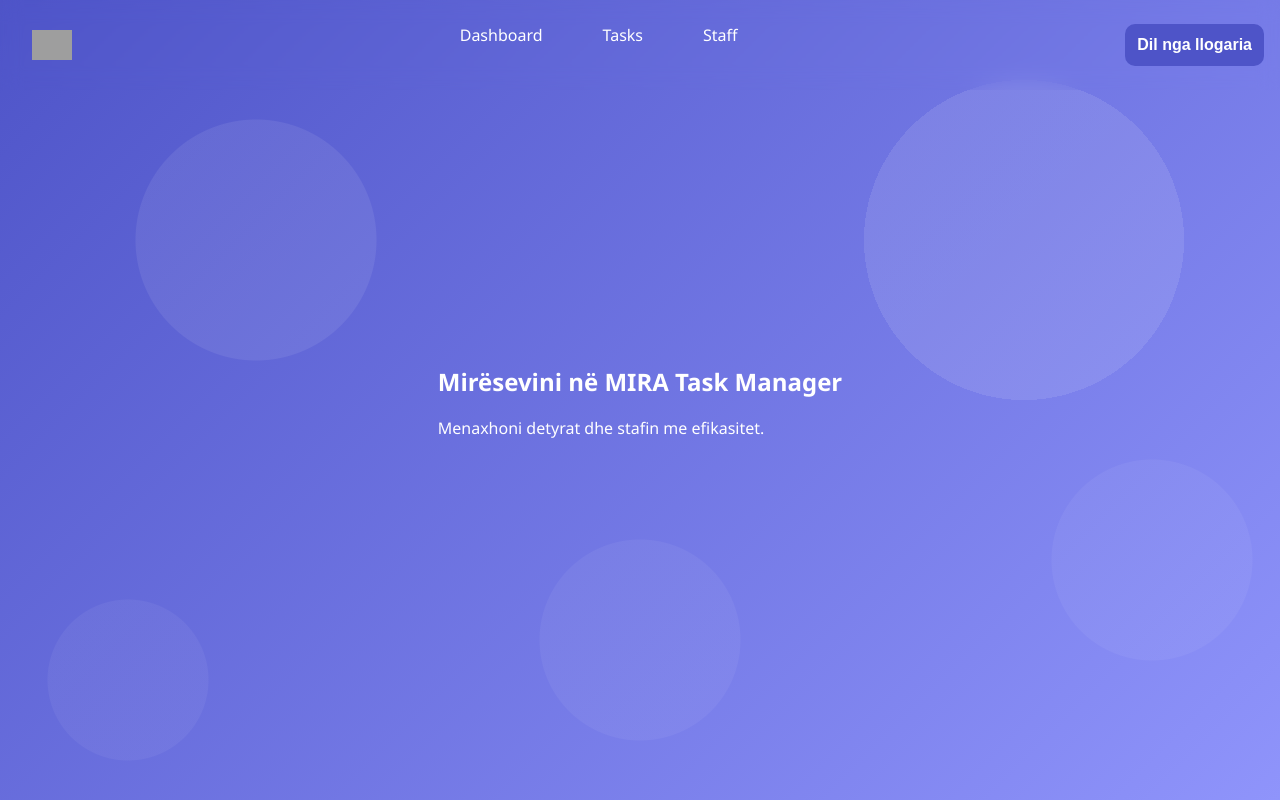
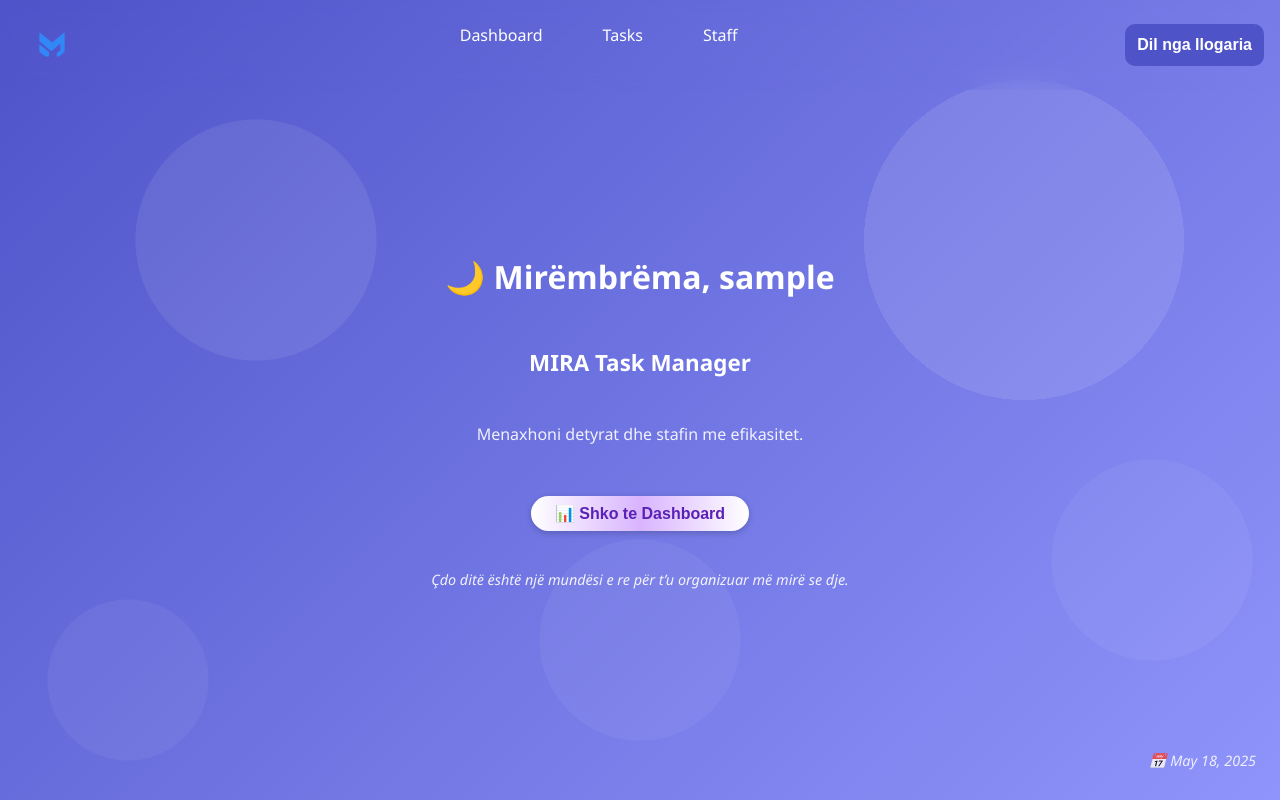
Before and after one commit to edona12/mira-task-manager, a React (Create React App) app in the folder client/: page /homepage in a window 1280 px wide. Built offline with nearby package versions, Linux system fonts and the light colour scheme; sample sign-in values are in the browser's storage; grey boxes are pictures that could not be loaded.

Commit message:
Editim ne HomePage

```diff
--- a/client/src/App.css
+++ b/client/src/App.css
@@ -1,42 +1,3 @@
-/* .App {
-  text-align: center;
-}
-
-.App-logo {
-  height: 40vmin;
-  pointer-events: none;
-}
-
-@media (prefers-reduced-motion: no-preference) {
-  .App-logo {
-    animation: App-logo-spin infinite 20s linear;
-  }
-}
-
-.App-header {
-  background-color: #282c34;
-  min-height: 100vh;
-  display: flex;
-  flex-direction: column;
-  align-items: center;
-  justify-content: center;
-  font-size: calc(10px + 2vmin);
-  color: white;
-}
-
-.App-link {
-  color: #61dafb;
-}
-
-@keyframes App-logo-spin {
-  from {
-    transform: rotate(0deg);
-  }
-  to {
-    transform: rotate(360deg);
-  }
-} */
-
 /* Sfondo me gradient elegant dhe flluska transparente */
 body {
   background: linear-gradient(135deg, #4e54c8, #8f94fb);
@@ -109,7 +70,7 @@ nav a {
   transition: 0.3s;
   position: relative;
   z-index: 2;
-  pointer-events: auto; /* SIGUROHU që klikimi është aktiv */
+  pointer-events: auto;
 }
 
 nav a:hover {
@@ -174,19 +135,99 @@ button:hover {
   background-color: #3c40a0;
 }
 
-/* Mesazhe suksesi/gabimi */
+
 p.message {
   margin-top: 10px;
   font-weight: 600;
   color: #ffcccc;
 }
 body::before {
-  /* ...stilet ekzistuese... */
-  z-index: 0; /* shumë e rëndësishme */
-  pointer-events: none; /* të mos ndalojë klikimet */
+
+  z-index: 0;
+  pointer-events: none;
 }
 .form-container,
 .App {
   position: relative;
   z-index: 1;
 }
+
+html {
+  scroll-padding-top: 100px;
+}
+
+.welcome-container {
+  display: flex;
+  flex-direction: column;
+  align-items: center;
+  justify-content: start;
+  text-align: center;
+  gap: 1.2rem;
+  margin-top: 2rem;
+}
+
+.welcome-date {
+  font-size: 0.9rem;
+  font-style: italic;
+  opacity: 0.85;
+  display: flex;
+  align-items: center;
+  gap: 0.4rem;
+}
+
+.welcome-greeting {
+  font-size: 2rem;
+  font-weight: bold;
+}
+
+.welcome-title {
+  font-size: 1.4rem;
+  font-weight: 600;
+  margin-top: 0.2rem;
+}
+
+.welcome-description {
+  font-size: 1rem;
+  opacity: 0.9;
+  margin-top: 0.2rem;
+}
+
+.welcome-button {
+  margin-top: 1rem;
+  background: linear-gradient(to right, #ffffff, #d8b4fe, #ffffff);
+  color: #5b21b6;
+  font-weight: 600;
+  padding: 0.5rem 1.5rem;
+  border-radius: 9999px;
+  box-shadow: 0 2px 6px rgba(0,0,0,0.2);
+  transition: all 0.3s ease-in-out;
+  border: none;
+  cursor: pointer;
+}
+
+.welcome-button:hover {
+  background: linear-gradient(to right, #9333ea, #ec4899);
+  color: white;
+  transform: scale(1.05);
+}
+
+.welcome-quote {
+  font-size: 0.9rem;
+  font-style: italic;
+  opacity: 0.9;
+  max-width: 450px;
+  margin-top: 1.2rem;
+}
+
+.welcome-date-fixed {
+  position: fixed;
+  bottom: 1rem;
+  right: 1.5rem;
+  font-size: 0.9rem;
+  font-style: italic;
+  opacity: 0.85;
+  display: flex;
+  align-items: center;
+  gap: 0.4rem;
+  z-index: 50;
+}
--- a/client/src/components/Header.css
+++ b/client/src/components/Header.css
@@ -4,14 +4,14 @@
   left: 0;
   width: 100%;
   padding: 1rem 2rem;
-  display: flex; /* ← e bëjmë flex */
+  display: flex;
   justify-content: space-between;
   align-items: center;
-  background: transparent; /* ← më transparent */
+  background: transparent;
   backdrop-filter: blur(10px);
   color: white;
   z-index: 50;
-  border-bottom: none; /* ← pa vijë */
+  border-bottom: none;
 }
 
 
--- a/client/src/components/LoginForm.js
+++ b/client/src/components/LoginForm.js
@@ -1,16 +1,13 @@
-
-
 import React, { useState, useContext } from 'react';
 import axios from 'axios';
 import { useNavigate } from 'react-router-dom';
-import AuthContext from '../context/AuthContext'; // 🟣 importo kontekstin
-
+import AuthContext from '../context/AuthContext';
 const LoginForm = () => {
   const [email, setEmail] = useState('');
   const [password, setPassword] = useState('');
   const [message, setMessage] = useState('');
   const navigate = useNavigate();
-  const { setToken } = useContext(AuthContext); // 🟣 përdor kontekstin
+  const { setToken } = useContext(AuthContext);
 
   const handleSubmit = async (e) => {
     e.preventDefault();
@@ -20,11 +17,14 @@ const LoginForm = () => {
         email,
         password,
       });
+      console.log("LOGIN RESPONSE:", response.data);
+const { token, username } = response.data;
+localStorage.setItem('token', token);
+localStorage.setItem('username', username);
 
-      const { token } = response.data;
-      localStorage.setItem('token', token);
-      setToken(token); // ✅ rifresko token-in në React
-      navigate('/homepage'); // ✅ drejto te HomePage
+
+      setToken(token);
+      navigate('/homepage');
 
     } catch (error) {
       setMessage('Gabim në login: ' + (error.response?.data?.message || error.message));
--- a/client/src/pages/HomePage.js
+++ b/client/src/pages/HomePage.js
@@ -1,23 +1,68 @@
+import React, { useEffect, useState } from 'react';
+import { Outlet, useLocation, useNavigate } from 'react-router-dom';
+import Header from '../components/Header';
+import '../App.css';
 
-
-import React from 'react';
-import { Outlet, useLocation } from 'react-router-dom';
-import Header from '../components/Header'; // <-- Shto këtë nëse nuk e ke
 
 const HomePage = () => {
   const location = useLocation();
   const isHomeRoot = location.pathname === '/homepage';
+  const navigate = useNavigate();
+
+  const [username, setUsername] = useState('');
+  const [date, setDate] = useState('');
+
+  const getGreeting = () => {
+    const hour = new Date().getHours();
+    if (hour < 12) return "🌅 Mirëmëngjes";
+    if (hour < 18) return "🌞 Mirëdita";
+    return "🌙 Mirëmbrëma";
+  };
+
+  useEffect(() => {
+    const storedName = localStorage.getItem('username');
+    if (storedName) {
+      setUsername(storedName);
+    }
+
+    const today = new Date();
+    const options = { day: 'numeric', month: 'long', year: 'numeric' };
+    const formatted = today.toLocaleDateString('sq-AL', options);
+    setDate(formatted);
+  }, []);
 
   return (
-    <div className="min-h-screen bg-gradient-to-r from-indigo-500 to-purple-500 text-white p-10">
-      <Header /> {/* <-- Shto këtë që të shfaqet Header-i */}
+    <div className="min-h-screen bg-gradient-to-r from-indigo-500 to-purple-500 text-white pt-28 px-10 relative">
+      <Header />
 
-      {isHomeRoot && (
-        <div className="text-center mt-24">
-          <h2 className="text-4xl font-bold mb-4">Mirësevini në MIRA Task Manager</h2>
-          <p className="text-md">Menaxhoni detyrat dhe stafin me efikasitet.</p>
-        </div>
-      )}
+     {isHomeRoot && (
+  <>
+    <div className="welcome-container">
+      <h2 className="welcome-greeting">
+        {username ? `${getGreeting()}, ${username}` : getGreeting()}
+      </h2>
+
+      <h3 className="welcome-title"> MIRA Task Manager</h3>
+      <p className="welcome-description">
+        Menaxhoni detyrat dhe stafin me efikasitet.
+      </p>
+
+      <button
+        onClick={() => navigate('/homepage/dashboard')}
+        className="welcome-button"
+      >
+        📊 Shko te Dashboard
+      </button>
+
+      <p className="welcome-quote">
+        Çdo ditë është një mundësi e re për t’u organizuar më mirë se dje.
+      </p>
+    </div>
+
+    <p className="welcome-date-fixed">📅 {date}</p>
+  </>
+)}
+
 
       <Outlet />
     </div>
```
Also changed, not shown: client/src/App.js (+1 -13 lines), client/src/components/Header.js (+0 -66 lines), client/public/assets/mira-logo.png (added), 1 other file (tests, documents, lock files or other folders).
